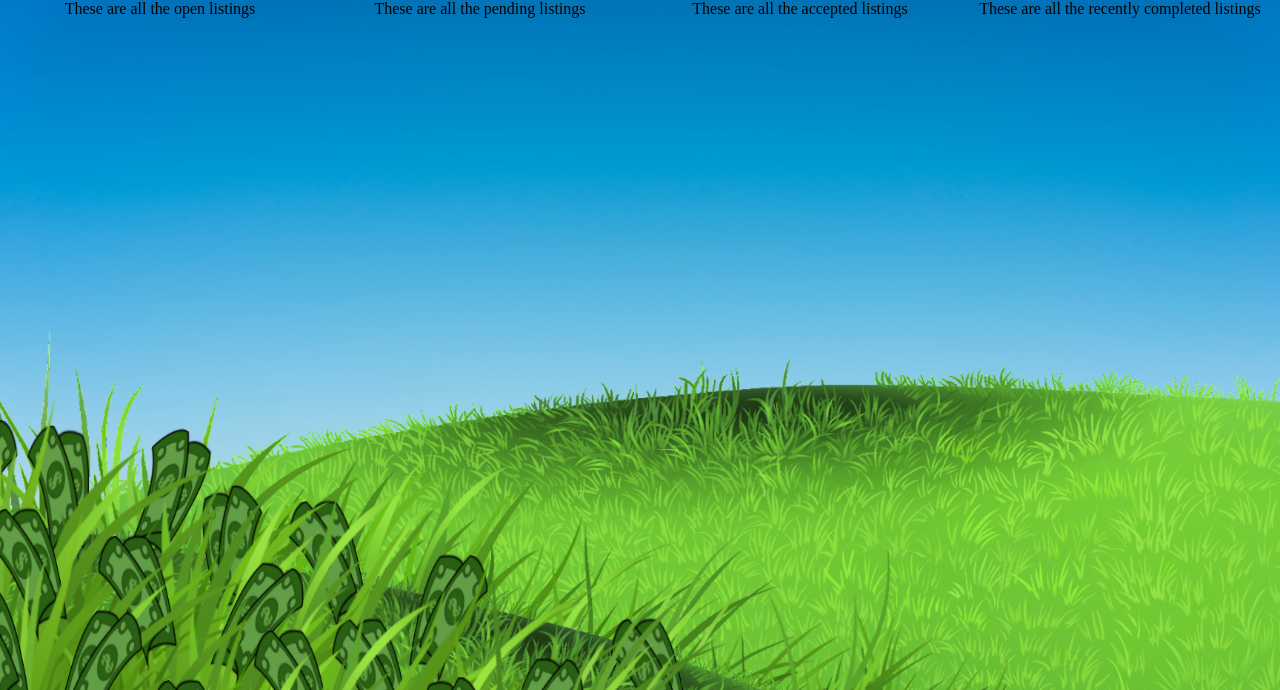
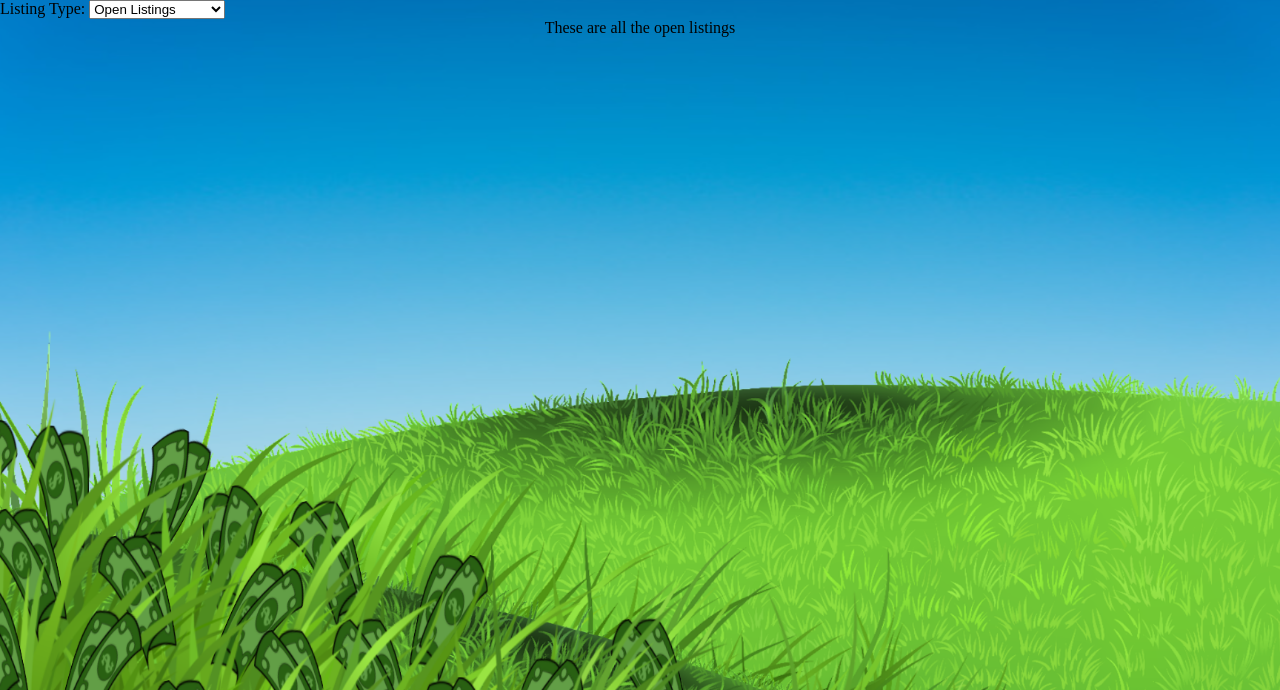
Before and after one commit to andrewObrien98/6-CS3450, a Django app: page /moneyLawndering/1/mylistings/ in a window 1280 px wide. Shown: the part 16-706 px from the top of the page. Run offline with Django 4.2, Linux system fonts and the light colour scheme; data comes from the database, SQL or seed files in the repository.

Commit message:
Added js to myListing page

```diff
--- /dev/null
+++ b/app/cs3450/moneyLawndering/static/moneyLawndering/myListing.js
@@ -0,0 +1,17 @@
+const selector = document.getElementById('listings-type')
+
+function hideAll() {
+    const possibleValues = ['openListings', 'pendingListings', 'acceptedListings', 'completedListings'];
+    for (let i = 0; i < 4; i++) {
+        document.getElementById(possibleValues[i]).hidden = true;
+    };
+}
+
+hideAll()
+document.getElementById('openListings').hidden = false;
+
+selector.addEventListener('change', (event) => {
+    var selectorValue = selector.value;
+    hideAll()
+    document.getElementById(selectorValue).hidden = false;
+});
--- a/app/cs3450/moneyLawndering/templates/moneyLawndering/myListing.html
+++ b/app/cs3450/moneyLawndering/templates/moneyLawndering/myListing.html
@@ -26,8 +26,15 @@
             {% endif %}
         </div>
     </header>
+    <label for="listings-type">Listing Type:</label>
+    <select id="listings-type">
+        <option value="openListings">Open Listings</option>
+        <option value="pendingListings">Pending Listings</option>
+        <option value="acceptedListings">Accepted Listings</option>
+        <option value="completedListings">Completed Listings</option>
+    </select>
     <div class="listingsPage">
-    <div class="listingStatusList listingsScroll">
+    <div class="listingStatusList listingsScroll" id="openListings">
     <div class="centered">These are all the open listings</div>
     <ul>
     {% for listing in openListing %}
@@ -120,7 +127,7 @@
     </ul>
     </div>
 
-    <div class="listingStatusList listingsScroll">
+    <div class="listingStatusList listingsScroll" id="pendingListings">
     <div class="centered">These are all the pending listings</div>
     {% for listing in pendingListing %}
         <li class="listing">
@@ -140,7 +147,7 @@
     {% endfor %}
     </div>
 
-    <div class="listingStatusList listingsScroll">
+    <div class="listingStatusList listingsScroll" id="acceptedListings">
     <div class="centered">These are all the accepted listings</div>
     <ul>
  {% for listing in acceptedListing %}
@@ -161,7 +168,7 @@
     </ul>
     </div>
 
-    <div class="listingStatusList listingsScroll">
+    <div class="listingStatusList listingsScroll" id="completedListings">
     <div class="centered">These are all the recently completed listings</div>
     {% for listing in completedListing %}
         <li class="listing">
@@ -189,5 +196,7 @@
     {% endfor %}
     </div>
     </div>
+    {% load static %}
+    <script src="{% static 'moneyLawndering/myListing.js' %}"></script>
 </body>
 </html>
```
